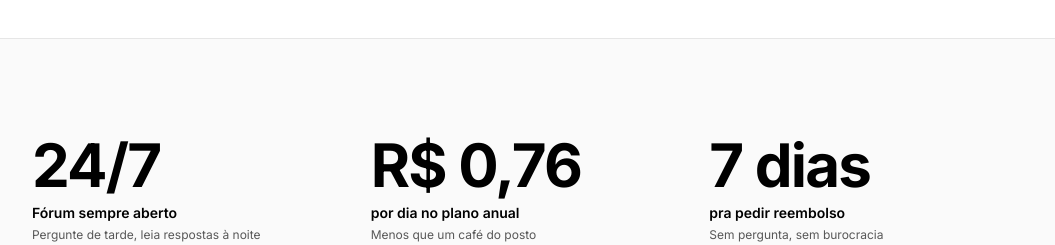
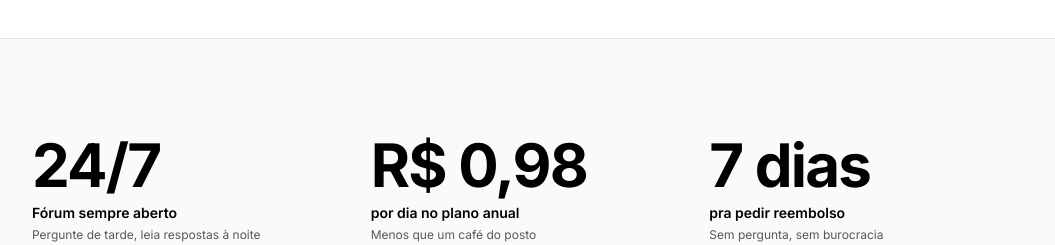
Before and after one commit to caioimori/sinapse-club, a Next.js app: page / in a window 1280 px wide. Shown: the part 900-1145 px from the top of the page, without its empty margins (112-1167 px from the left). Built offline with nearby package versions, Linux system fonts and the light colour scheme; no server answers.

Commit message:
fix(landing): atualiza stat block para R$ 0,98/dia (anual R$29,90/mes)
Valor anterior R$ 0,76 estava desalinhado com o pricing atualizado.
R$ 358,80 / 365 dias = R$ 0,98/dia.

```diff
--- a/src/components/landing/lp-stat-block.tsx
+++ b/src/components/landing/lp-stat-block.tsx
@@ -10,7 +10,7 @@ const stats = [
     sub: "Pergunte de tarde, leia respostas à noite",
   },
   {
-    value: "R$ 0,76",
+    value: "R$ 0,98",
     label: "por dia no plano anual",
     sub: "Menos que um café do posto",
   },
```
